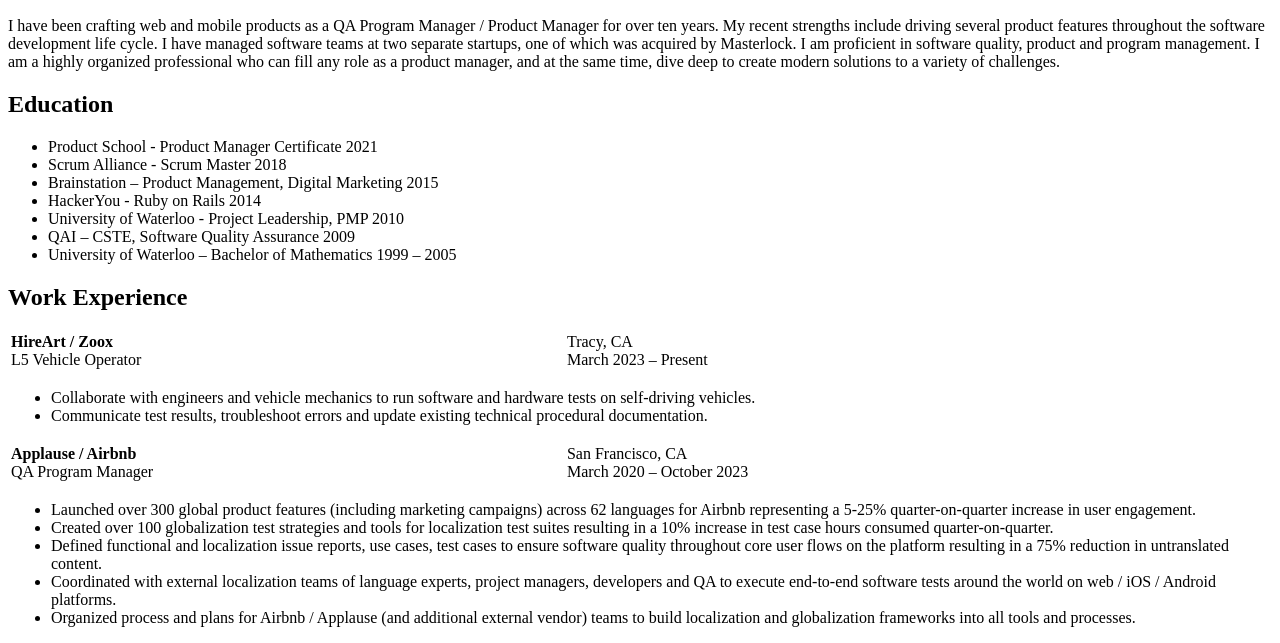
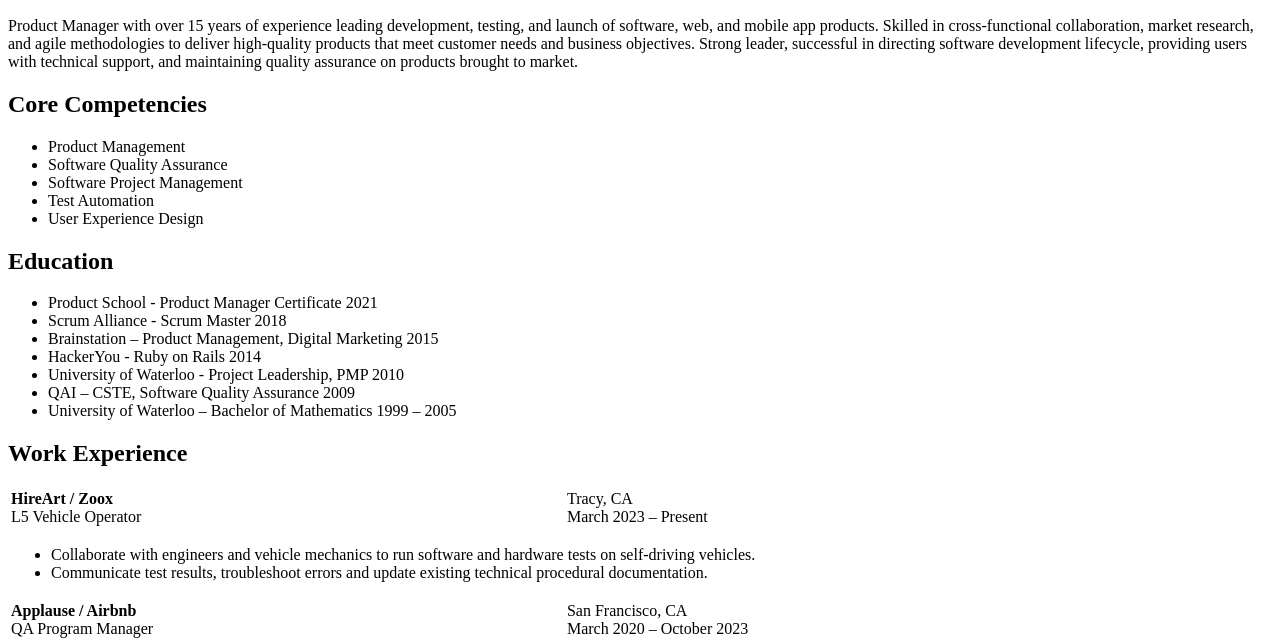
Before and after one commit to uzurper/webdev, a plain HTML site: page index.html in a window 1280 px wide. Shown: the part 110-753 px from the top of the page. Drawn offline with Linux system fonts and the light colour scheme.

Commit message:
Update index.html
updating resume content

```diff
--- a/index.html
+++ b/index.html
@@ -7,7 +7,16 @@
 <h1>Josh Estacion</h1>
 
 <h2>Summary</h2>
-I have been crafting web and mobile products as a QA Program Manager / Product Manager for over ten years. My recent strengths include driving several product features throughout the software development life cycle. I have managed software teams at two separate startups, one of which was acquired by Masterlock. I am proficient in software quality, product and program management. I am a highly organized professional who can fill any role as a product manager, and at the same time, dive deep to create modern solutions to a variety of challenges.
+Product Manager with over 15 years of experience leading development, testing, and launch of software, web, and mobile app products. Skilled in cross-functional collaboration, market research, and agile methodologies to deliver high-quality products that meet customer needs and business objectives. Strong leader, successful in directing software development lifecycle, providing users with technical support, and maintaining quality assurance on products brought to market.
+
+<h2>Core Competencies</h2>
+<ul>
+    <li>Product Management</li>
+    <li>Software Quality Assurance</li>
+    <li>Software Project Management</li>
+    <li>Test Automation</li>
+    <li>User Experience Design</li>
+</ul>
 
 <h2>Education</h2>
 <ul>
```
